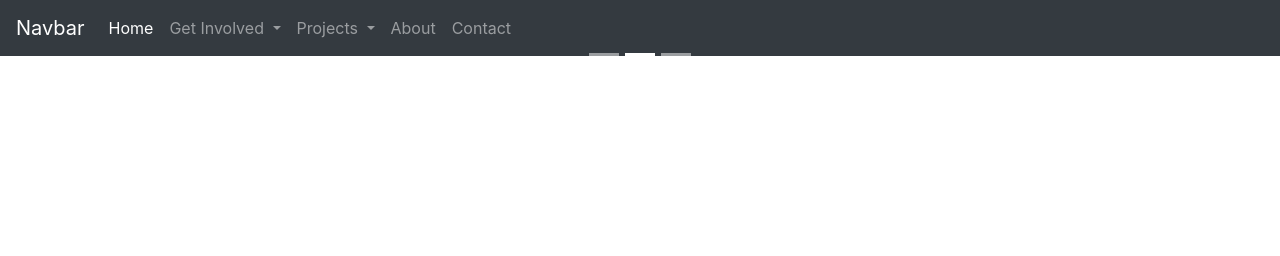
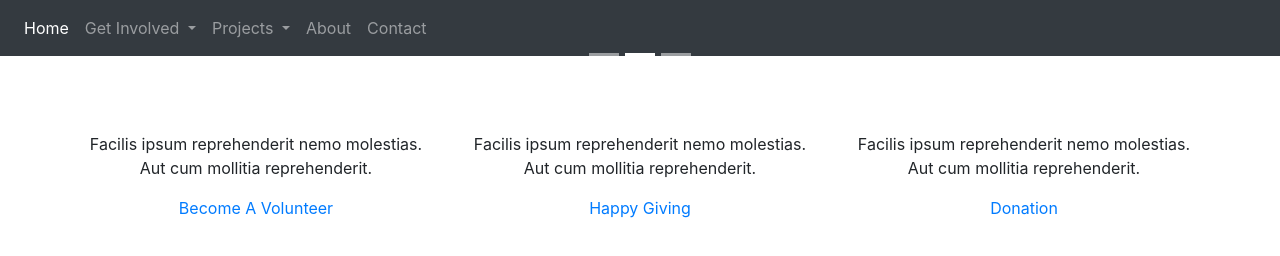
Before and after one commit to indahanf/product2018, a plain HTML site: page index.html in a window 1280 px wide. Drawn offline with nearby package versions, Linux system fonts and the light colour scheme.

Commit message:
div baru
cuma 3 col-md

```diff
--- a/index.html
+++ b/index.html
@@ -18,10 +18,7 @@
 
   <body>
     <nav class="navbar navbar-expand-lg navbar-dark bg-dark">
-      <a class="navbar-brand" href="#">Navbar</a>
-      <button class="navbar-toggler" type="button" data-toggle="collapse" data-target="#navbarNav" aria-controls="navbarNav" aria-expanded="false" aria-label="Toggle navigation">
-        <span class="navbar-toggler-icon"></span>
-      </button>
+
       <div class="collapse navbar-collapse" id="navbarNav">
         <ul class="navbar-nav">
           <li class="nav-item active">
@@ -64,6 +61,7 @@
         <li data-target="#demo" data-slide-to="1"></li>
         <li data-target="#demo" data-slide-to="2"></li>
       </ul>
+
       <div class="carousel-inner">
         <div class="carousel-item active">
           <img src="images/carousel-1.jpg" alt="water world" width="1100" height="500">
@@ -71,12 +69,14 @@
             <h3>Water World</h3>
           </div>
         </div>
+
         <div class="carousel-item">
           <img src="images/carousel-2.jpg" alt="Donation" width="1100" height="500">
           <div class="carousel-caption">
             <h3>Donation</h3>
           </div>
         </div>
+
         <div class="carousel-item">
           <img src="images/carousel-3.jpg" alt="Medical Mission" width="1100" height="500">
           <div class="carousel-caption">
@@ -84,6 +84,7 @@
           </div>
         </div>
       </div>
+
       <a class="carousel-control-prev" href="#demo" data-slide="prev">
         <span class="carousel-control-prev-icon"></span>
       </a>
@@ -91,6 +92,44 @@
         <span class="carousel-control-next-icon"></span>
       </a>
     </div>
+    <center>
+    <div style="width: 90%; padding-top: 50px;">
+      <div class="container-fluid">
+        <div class="row">
+          <div class="col-md-4">
+
+            <div class="feature-left">
+              <div class="feature-copy">
+                <p>Facilis ipsum reprehenderit nemo molestias. Aut cum mollitia reprehenderit.</p>
+                <p><a href="#">Become A Volunteer</a></p>
+              </div>
+            </div>
+          </div>
+
+          <div class="col-md-4">
+            <div class="feature-left">
+              <div class="feature-copy">
+                <p>Facilis ipsum reprehenderit nemo molestias. Aut cum mollitia reprehenderit.</p>
+                <p><a href="#">Happy Giving</a></p>
+              </div>
+            </div>
+          </div>
+
+          <div class="col-md-4">
+            <div class="feature-left">
+              <div class="feature-copy">
+                <p>Facilis ipsum reprehenderit nemo molestias. Aut cum mollitia reprehenderit.</p>
+                <p><a href="#">Donation</a></p>
+              </div>
+            </div>
+          </div>
+        </div>
+      </div>
+    </div>
+    </center>
+
+
+
 
 
     <!-- Optional JavaScript -->
```
Also changed, not shown: images/donation.png (added), images/happy.png (added), images/volunteer.png (added). Lines whose indentation alone changed are shown as unchanged.
